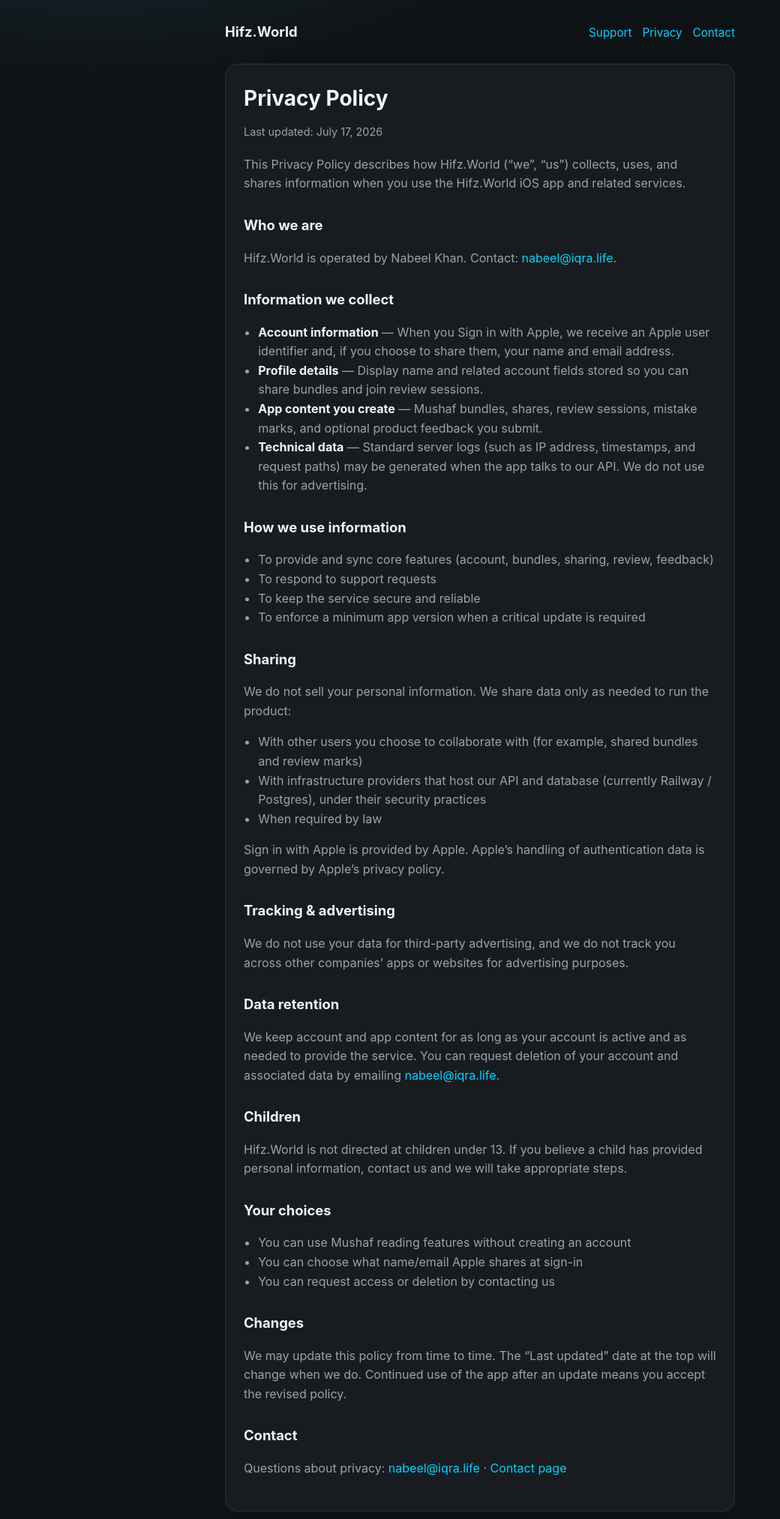
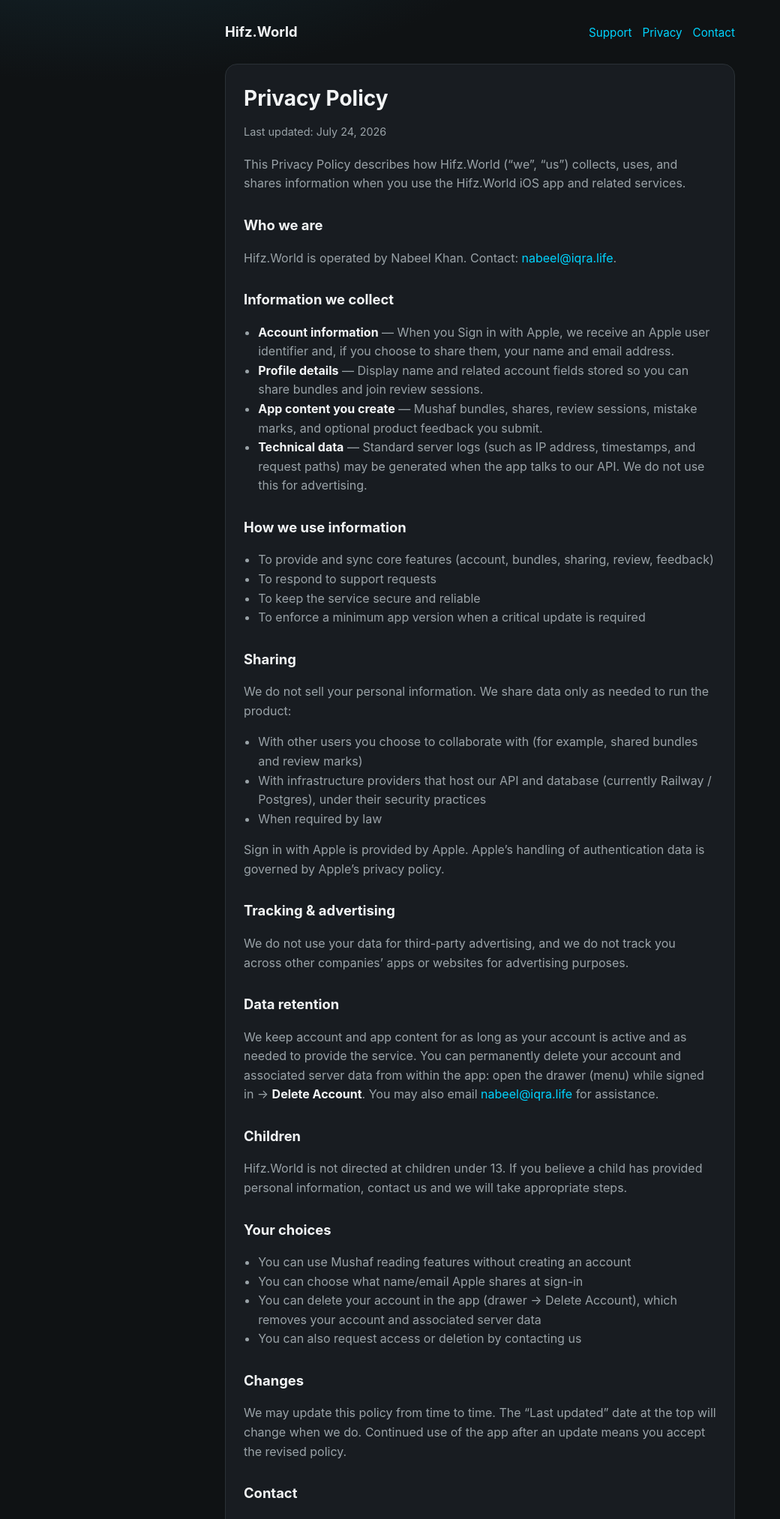
Before and after one commit to thisnabeel/hifzworld-api, a Rails app: page /privacy in a window 1280 px wide. Shown: the top 2026 px of the page at 75% size, without its empty margins (0-1040 px from the left). Run offline with Rails 7, Linux system fonts and the light colour scheme; parts of the project's set-up code (start-up, migrations or seed data) failed here and were passed over.

Commit message:
Add DELETE /api/users/me for App Store account deletion.
Co-authored-by: Cursor <cursoragent@cursor.com>

```diff
--- a/app/controllers/api/users_controller.rb
+++ b/app/controllers/api/users_controller.rb
@@ -5,5 +5,10 @@ module Api
     def me
       render json: current_user.as_json
     end
+
+    def destroy
+      current_user.destroy!
+      head :no_content
+    end
   end
 end
--- a/app/views/site/privacy.html.erb
+++ b/app/views/site/privacy.html.erb
@@ -1,7 +1,7 @@
 <% content_for :title, "Privacy Policy — Hifz.World" %>
 
 <h1>Privacy Policy</h1>
-<p class="meta">Last updated: July 17, 2026</p>
+<p class="meta">Last updated: July 24, 2026</p>
 
 <p>
   This Privacy Policy describes how Hifz.World (“we”, “us”) collects, uses, and shares information
@@ -66,8 +66,11 @@
 <h2>Data retention</h2>
 <p>
   We keep account and app content for as long as your account is active and as needed to provide the service.
-  You can request deletion of your account and associated data by emailing
-  <a href="mailto:nabeel@iqra.life?subject=Hifz.World%20Data%20Deletion">nabeel@iqra.life</a>.
+  You can permanently delete your account and associated server data from within the app:
+  open the drawer (menu) while signed in → <strong style="color: var(--text);">Delete Account</strong>.
+  You may also email
+  <a href="mailto:nabeel@iqra.life?subject=Hifz.World%20Data%20Deletion">nabeel@iqra.life</a>
+  for assistance.
 </p>
 
 <h2>Children</h2>
@@ -80,7 +83,8 @@
 <ul>
   <li>You can use Mushaf reading features without creating an account</li>
   <li>You can choose what name/email Apple shares at sign-in</li>
-  <li>You can request access or deletion by contacting us</li>
+  <li>You can delete your account in the app (drawer → Delete Account), which removes your account and associated server data</li>
+  <li>You can also request access or deletion by contacting us</li>
 </ul>
 
 <h2>Changes</h2>
--- a/config/routes.rb
+++ b/config/routes.rb
@@ -14,6 +14,7 @@ Rails.application.routes.draw do
     post "auth/apple", to: "auth#apple"
 
     get "users/me", to: "users#me"
+    delete "users/me", to: "users#destroy"
     get "users/me/feedback", to: "feedback#index"
     post "feedback", to: "app_feedbacks#create"
 
```
